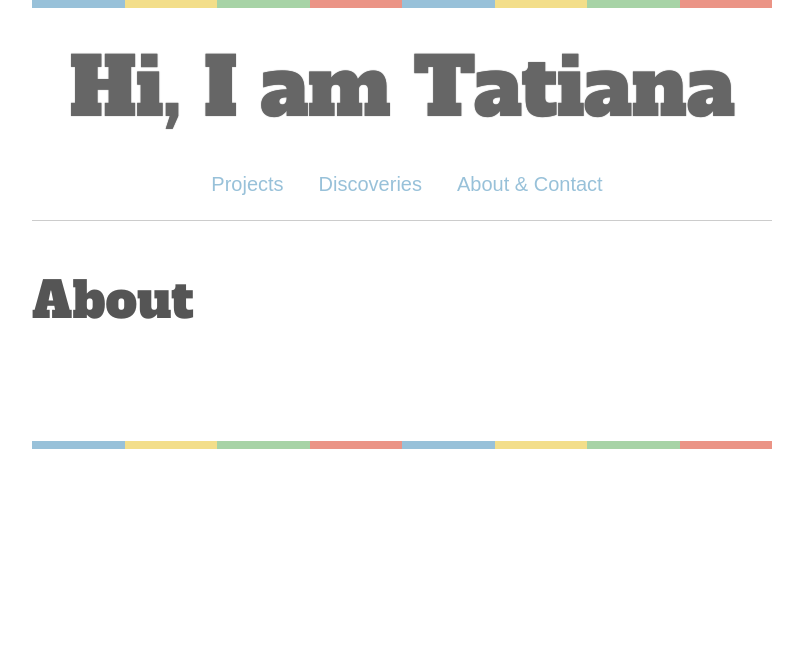
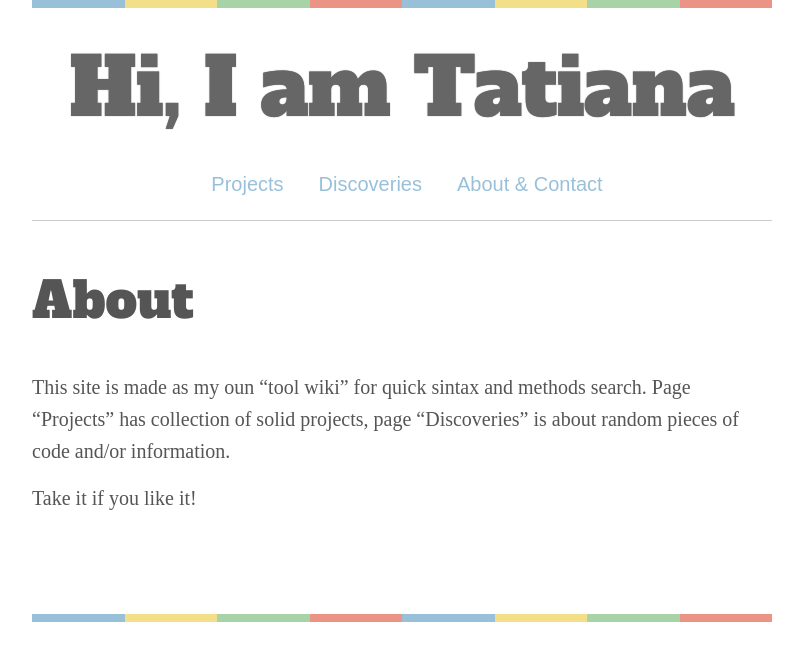
Before and after one commit to tatieliseeva/v-master, a Jekyll site: the page built from _pages/about.md, in a window 1280 px wide. Shown: the top 661 px of the page, without its empty margins (238-1041 px from the left). Built offline with Jekyll 4.4.1, drawn with Linux system fonts in a browser that asks for light colours; some web fonts are replaced.

Commit message:
Update about.md

```diff
--- a/_pages/about.md
+++ b/_pages/about.md
@@ -1,5 +1,10 @@
 ---
 layout: page
 title: About
-permalink: /about/
+permalink: /aboutandcontact/
 ---
+
+This site is made as my oun "tool wiki" for quick sintax and methods search.
+Page "Projects" has collection of solid projects, page "Discoveries" is about random pieces of code and/or information.
+
+Take it if you like it!
```
